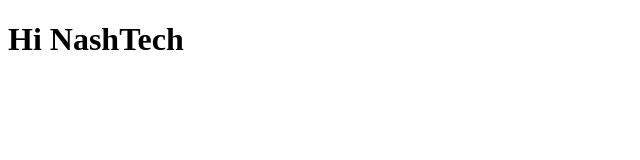
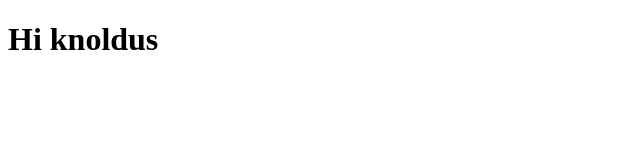
Before and after one commit to abhishektiwari-knoldus/octopus-demo, a plain HTML site: page index.html in a window 1280 px wide. Shown: the full height of the page, 0-640 px from the left. Drawn offline with Linux system fonts and the light colour scheme.

Commit message:
Update index.html

```diff
--- a/index.html
+++ b/index.html
@@ -4,6 +4,6 @@
     <title>Welcome</title>
 </head>
 <body>
-    <h1>Hi NashTech</h1>
+    <h1>Hi knoldus</h1>
 </body>
 </html>
```
